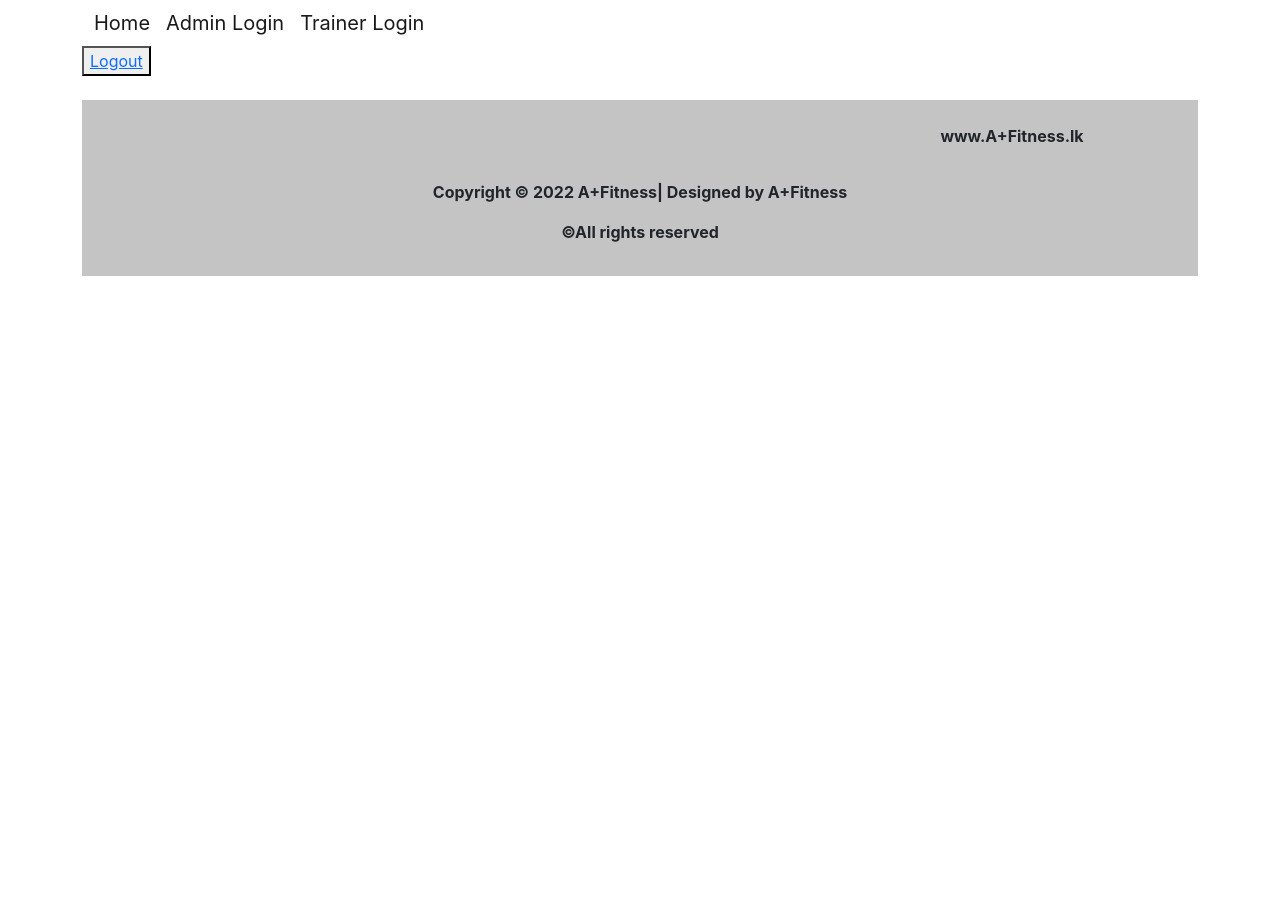
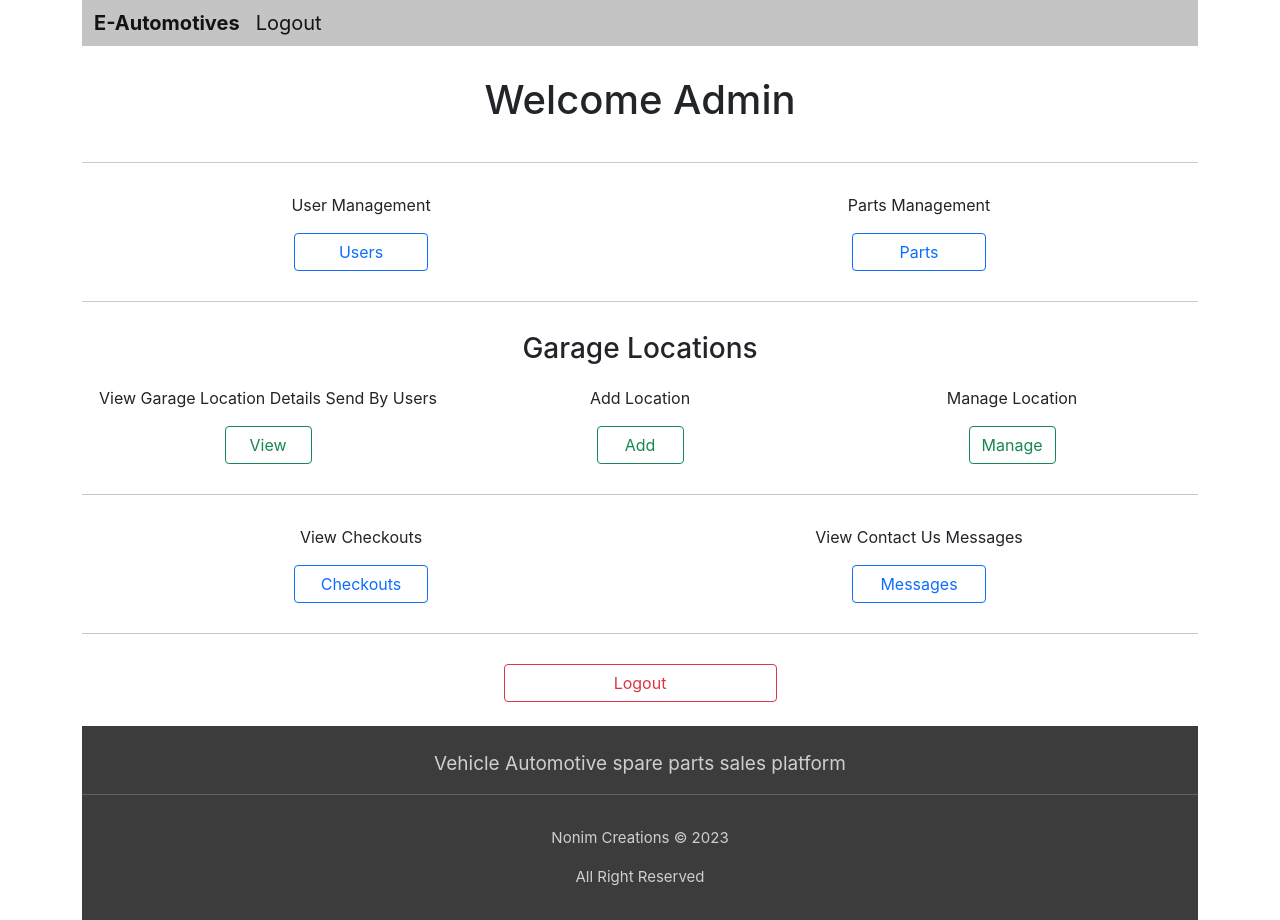
Before and after one commit to NonimUdara/E-Automotive-Web, a React (Create React App) app: page /home in a window 1280 px wide. Before the commit the page ends 800 px from the top, so only its background shows below. Built offline with nearby package versions, Linux system fonts and the light colour scheme.

Commit message:
change ui

```diff
--- a/public/index.html
+++ b/public/index.html
@@ -14,7 +14,6 @@
       manifest.json provides metadata used when your web app is installed on a
       user's mobile device or desktop. See https://developers.google.com/web/fundamentals/web-app-manifest/
     -->
-    <script src="https://kit.fontawesome.com/7178a61e4e.js" crossorigin="anonymous"></script>
     <link rel="manifest" href="%PUBLIC_URL%/manifest.json" />
     <link href="https://cdn.jsdelivr.net/npm/bootstrap@5.1.3/dist/css/bootstrap.min.css" rel="stylesheet" integrity="sha384-1BmE4kWBq78iYhFldvKuhfTAU6auU8tT94WrHftjDbrCEXSU1oBoqyl2QvZ6jIW3" crossorigin="anonymous">
     <script src="https://cdn.jsdelivr.net/npm/bootstrap@5.1.3/dist/js/bootstrap.bundle.min.js" integrity="sha384-ka7Sk0Gln4gmtz2MlQnikT1wXgYsOg+OMhuP+IlRH9sENBO0LRn5q+8nbTov4+1p" crossorigin="anonymous"></script>
--- a/src/components/AdminLogin/index.js
+++ b/src/components/AdminLogin/index.js
@@ -48,7 +48,7 @@ const Login = () => {
 			</nav>
 
 				<div class="row">
-					<img src={logo} style={{ height: '800px', width: '1350px'}} alt='background'>
+					<img src={logo} style={{ height: '750px', width: '1350px'}} alt='background'>
 					</img>
 				</div>
           <div class="row">
--- a/src/components/EditPost.js
+++ b/src/components/EditPost.js
@@ -1,7 +1,7 @@
 import React, { Component } from 'react';
 import axios from 'axios';
 import { useParams } from 'react-router-dom';
-import { MDBCol, MDBContainer, MDBRow, MDBFooter } from "mdbreact";
+import { MDBContainer, MDBRow, MDBFooter } from "mdbreact";
 
 class EditPost extends Component {
 
@@ -73,20 +73,19 @@ class EditPost extends Component {
   render() {
     return (
       <div>
-        <nav className="navbar navbar-expand-lg navbar-light" style={{ backgroundColor: '#C4C4C4', marginBottom: "10px" }}>
-          <div className="container-fluid">
+
+        <nav className="navbar navbar-expand-lg navbar-light" style={{ backgroundColor: '#C4C4C4' }}>
+          <div className="container">
             <button style={{ margin: '10px' }} className="navbar-toggler" type="button" data-bs-toggle="collapse" data-bs-target="#navbarNav" aria-controls="navbarNav" aria-expanded="false" aria-label="Toggle navigation">
               <span className="navbar-toggler-icon"></span>
             </button>
             <div className="collapse navbar-collapse" id="navbarNav">
               <ul className="navbar-nav">
                 <li className="nav-item">
-                  <a className="navbar-brand" aria-current="page" style={{ fontWeight: 'small', fontSize: 20 }} href="/"> </a>
-                </li><li className="nav-item">
-                  <a className="navbar-brand" aria-current="page" style={{ fontWeight: 'small', fontSize: 20 }} href="/adminpanel">Admin Panel</a>
+                  <a className="navbar-brand" aria-current="page" style={{ fontWeight: 'bold', fontSize: 20 }} href="/">E-Automotives</a>
                 </li>
-                <li className="nav-item">
-                  <a className="navbar-brand" aria-current="page" style={{ fontWeight: 'small', fontSize: 20 }} href="/">Logout</a>
+                <li className="nav-item" style={{}}>
+                  <a className="navbar-brand" aria-current="page" style={{ fontWeight: 'small', fontSize: 20, textAlign: 'right' }} href="/">Logout</a>
                 </li>
               </ul>
             </div>
@@ -94,8 +93,8 @@ class EditPost extends Component {
         </nav>
 
         <div className="col-md-8 mt-4 mx-auto">
-          <center><h3>Update User</h3></center>
-          <form className="needs-validation" noValidate>
+          <center><h3 style={{marginBottom: '30px'}}>Update User</h3></center>
+          <form className="needs-validation" noValidate style={{border:'1px solid black', borderRadius: '5px', padding: '20px'}}>
 
             <div className="form-group" style={{ marginBottom: '15px' }}>
               <label style={{ marginBottom: '5px' }}>Name</label>
@@ -127,35 +126,38 @@ class EditPost extends Component {
                 onChange={this.handleInputChange} />
             </div>
 
-            <button className="btn btn-warning w-100" type="submit" style={{ marginTop: '15px' }} onClick={this.onSubmit}>
-              <i className="far fa-check-square"></i>
-              &nbsp; Update
-            </button>
+            <center>
+              <button className="btn btn-outline-primary w-25" type="submit" style={{ marginTop: '15px', textAlign: 'center', alignItems: 'center' }} onClick={this.onSubmit}>
+                <i className="far fa-check-square"></i>
+                &nbsp; Update
+              </button>
+            </center>
 
           </form>
         </div>
 
-        <MDBFooter style={{ backgroundColor: '#C4C4C4',marginTop: "60px" }} className="font-small pt-4 mt-4">
+        <MDBFooter style={{ backgroundColor: '#3C3C3C' }} className="font-small pt-4 mt-4">
           <MDBContainer fluid className="text-center text-md-left">
             <MDBRow>
-              <MDBCol md="8">
-              </MDBCol>
-              <MDBCol md="4">
-                <p style={{ fontWeight: 'bold' }}>www.A+Fitness.lk</p>
-              </MDBCol>
+              <p style={{ fontWeight: 'regular', color: '#CFCFCF', fontSize: '19px' }}>Vehicle Automotive spare parts sales platform</p>
+              <hr style={{ color: '#CFCFCF', alignItems: 'center', textAlign: 'center' }}></hr>
             </MDBRow>
           </MDBContainer>
           <div className="footer-copyright text-center py-3">
             <MDBContainer fluid>
-              <p style={{ fontWeight: 'bold' }}>Copyright © 2022 A+Fitness| Designed by A+Fitness</p>
-              <p style={{ fontWeight: 'bold' }}>©All rights reserved</p>
+              <p style={{ fontWeight: 'regular', color: '#CFCFCF', fontSize: '15px' }}>Nonim Creations © 2023</p>
+              <p style={{ fontWeight: 'regular', color: '#CFCFCF', fontSize: '15px' }}>All Right Reserved</p>
             </MDBContainer>
           </div>
         </MDBFooter>
+
       </div>
     )
   }
 }
+
+// export default EditPost;
+
 export default (props) => (
   <EditPost
     {...props}
--- a/src/components/MemberDetails.js
+++ b/src/components/MemberDetails.js
@@ -1,6 +1,6 @@
 import React, { Component } from 'react';
 import axios from 'axios';
-import { MDBCol, MDBContainer, MDBRow, MDBFooter } from "mdbreact";
+import { MDBContainer, MDBRow, MDBFooter } from "mdbreact";
 
 export default class Home extends Component {
   constructor(props) {
@@ -66,30 +66,28 @@ export default class Home extends Component {
     return (
       <div className="container">
 
-        <nav className="navbar navbar-expand-lg navbar-light" style={{ backgroundColor: '#C4C4C4', marginBottom: '60px' }}>
-          <div className="container-fluid">
+        <nav className="navbar navbar-expand-lg navbar-light" style={{ backgroundColor: '#C4C4C4' }}>
+          <div className="container">
             <button style={{ margin: '10px' }} className="navbar-toggler" type="button" data-bs-toggle="collapse" data-bs-target="#navbarNav" aria-controls="navbarNav" aria-expanded="false" aria-label="Toggle navigation">
               <span className="navbar-toggler-icon"></span>
             </button>
             <div className="collapse navbar-collapse" id="navbarNav">
               <ul className="navbar-nav">
                 <li className="nav-item">
-                  <a className="navbar-brand" aria-current="page" style={{ fontWeight: 'small', fontSize: 20 }} href="/"> </a>
-                </li><li className="nav-item">
-                  <a className="navbar-brand" aria-current="page" style={{ fontWeight: 'small', fontSize: 20 }} href="/adminpanel">Admin Panel</a>
+                  <a className="navbar-brand" aria-current="page" style={{ fontWeight: 'bold', fontSize: 20 }} href="/">E-Automotives</a>
                 </li>
-                <li className="nav-item">
-                  <a className="navbar-brand" aria-current="page" style={{ fontWeight: 'small', fontSize: 20 }} href="/">Logout</a>
+                <li className="nav-item" style={{}}>
+                  <a className="navbar-brand" aria-current="page" style={{ fontWeight: 'small', fontSize: 20, textAlign: 'right' }} href="/">Logout</a>
                 </li>
               </ul>
             </div>
           </div>
         </nav>
 
-        <div className="row" style={{ marginBottom: '50px' }}>
+        <div className="row" style={{ marginBottom: '30px', marginTop: '30px' }}>
           <center>
             <h4>
-              Member Details
+              User Details
             </h4>
           </center></div>
         <div className="row">
@@ -124,9 +122,10 @@ export default class Home extends Component {
                 <td>{posts.email}</td>
                 <td>{posts.phone}</td>
                 <td>
-                  <a className="btn btn-warning" href={`/edit/${posts._id}`}>
+                  <a className="btn btn-primary" href={`/edit/${posts._id}`}>
                     <i className="fas fa-edit"></i>&nbsp;Edit
                   </a>
+                  &nbsp;
                   &nbsp;
                   <button className="btn btn-danger" onClick={() => this.onDelete(posts._id)}>
                     <i className="fa fa-trash"></i>&nbsp;Delete
@@ -135,27 +134,22 @@ export default class Home extends Component {
               </tr>
             ))}
           </tbody>
-          {/*<button className="btn btn-success"><a href="/add" style={{ textDecoration: 'none', color: 'white' }}>Create New Member</a></button>*/}
         </table>
 
-        <MDBFooter style={{ backgroundColor: '#C4C4C4', marginTop: "60px" }} className="font-small pt-4 mt-4">
+        <MDBFooter style={{ backgroundColor: '#3C3C3C' }} className="font-small pt-4 mt-4">
           <MDBContainer fluid className="text-center text-md-left">
             <MDBRow>
-              <MDBCol md="8">
-              </MDBCol>
-              <MDBCol md="4">
-                <p style={{ fontWeight: 'bold' }}>www.A+Fitness.lk</p>
-              </MDBCol>
+              <p style={{ fontWeight: 'regular', color: '#CFCFCF', fontSize: '19px' }}>Vehicle Automotive spare parts sales platform</p>
+              <hr style={{ color: '#CFCFCF', alignItems: 'center', textAlign: 'center' }}></hr>
             </MDBRow>
           </MDBContainer>
           <div className="footer-copyright text-center py-3">
             <MDBContainer fluid>
-              <p style={{ fontWeight: 'bold' }}>Copyright © 2022 A+Fitness| Designed by A+Fitness</p>
-              <p style={{ fontWeight: 'bold' }}>©All rights reserved</p>
+              <p style={{ fontWeight: 'regular', color: '#CFCFCF', fontSize: '15px' }}>Nonim Creations © 2023</p>
+              <p style={{ fontWeight: 'regular', color: '#CFCFCF', fontSize: '15px' }}>All Right Reserved</p>
             </MDBContainer>
           </div>
         </MDBFooter>
-
 
       </div>
 
--- a/src/components/UniqueDetail.js
+++ b/src/components/UniqueDetail.js
@@ -31,69 +31,52 @@ class PostDetails extends Component {
 
   render() {
 
-    const { name, email, address, age, height, weight, payment_status } = this.state.post;
+    const { name, email, phone } = this.state.post;
 
     return (
       <div style={{ marginTop: '20px' }}>
 
-        <nav className="navbar navbar-expand-lg navbar-light" style={{ backgroundColor: '#C4C4C4', marginBottom: '50px' }}>
-          <div className="container-fluid">
+        <nav className="navbar navbar-expand-lg navbar-light" style={{ backgroundColor: '#C4C4C4' }}>
+          <div className="container">
             <button style={{ margin: '10px' }} className="navbar-toggler" type="button" data-bs-toggle="collapse" data-bs-target="#navbarNav" aria-controls="navbarNav" aria-expanded="false" aria-label="Toggle navigation">
               <span className="navbar-toggler-icon"></span>
             </button>
             <div className="collapse navbar-collapse" id="navbarNav">
               <ul className="navbar-nav">
                 <li className="nav-item">
-                  <a className="navbar-brand" aria-current="page" style={{ fontWeight: 'small', fontSize: 20 }} href="/"> </a>
-                </li><li className="nav-item">
-                  <a className="navbar-brand" aria-current="page" style={{ fontWeight: 'small', fontSize: 20 }} href="/adminpanel">Admin Panel</a>
+                  <a className="navbar-brand" aria-current="page" style={{ fontWeight: 'bold', fontSize: 20 }} href="/">E-Automotives</a>
                 </li>
-                <li className="nav-item">
-                  <a className="navbar-brand" aria-current="page" style={{ fontWeight: 'small', fontSize: 20 }} href="/">Logout</a>
+                <li className="nav-item" style={{}}>
+                  <a className="navbar-brand" aria-current="page" style={{ fontWeight: 'small', fontSize: 20, textAlign: 'right' }} href="/">Logout</a>
                 </li>
               </ul>
             </div>
           </div>
         </nav>
 
-        <center style={{marginBottom:'50px'}}><h4>Unique Member Detail</h4></center>
+        <center style={{ marginBottom: '30px' ,marginTop: '30px' }}><h4>Unique User Detail</h4></center>
         <h4>{name}</h4>
         <hr />
 
-          <dl className="row" style={{ marginBottom: '100px' }}>
-            <dt className="col-sm-3">Email</dt>
-            <dd className="col-sm-9">{email}</dd>
+        <dl className="row" style={{ marginBottom: '100px' }}>
+          <dt className="col-sm-3">Email</dt>
+          <dd className="col-sm-9">{email}</dd>
 
-            <dt className="col-sm-3">Address</dt>
-            <dd className="col-sm-9">{address}</dd>
+          <dt className="col-sm-3">Phone Number</dt>
+          <dd className="col-sm-9">{phone}</dd>
+        </dl>
 
-            <dt className="col-sm-3">Age</dt>
-            <dd className="col-sm-9">{age}</dd>
-
-            <dt className="col-sm-3">Height</dt>
-            <dd className="col-sm-9">{height}</dd>
-
-            <dt className="col-sm-3">Weight</dt>
-            <dd className="col-sm-9">{weight}</dd>
-
-            <dt className="col-sm-3">Payment Status</dt>
-            <dd className="col-sm-9">{payment_status}</dd>
-          </dl>
-
-        <MDBFooter style={{ backgroundColor: '#C4C4C4' }} className="font-small pt-4 mt-4">
+        <MDBFooter style={{ backgroundColor: '#3C3C3C' }} className="font-small pt-4 mt-4">
           <MDBContainer fluid className="text-center text-md-left">
             <MDBRow>
-              <MDBCol md="8">
-              </MDBCol>
-              <MDBCol md="4">
-                <p style={{ fontWeight: 'bold' }}>www.A+Fitness.lk</p>
-              </MDBCol>
+              <p style={{ fontWeight: 'regular', color: '#CFCFCF', fontSize: '19px' }}>Vehicle Automotive spare parts sales platform</p>
+              <hr style={{ color: '#CFCFCF', alignItems: 'center', textAlign: 'center' }}></hr>
             </MDBRow>
           </MDBContainer>
           <div className="footer-copyright text-center py-3">
             <MDBContainer fluid>
-              <p style={{ fontWeight: 'bold' }}>Copyright © 2022 A+Fitness| Designed by A+Fitness</p>
-              <p style={{ fontWeight: 'bold' }}>©All rights reserved</p>
+              <p style={{ fontWeight: 'regular', color: '#CFCFCF', fontSize: '15px' }}>Nonim Creations © 2023</p>
+              <p style={{ fontWeight: 'regular', color: '#CFCFCF', fontSize: '15px' }}>All Right Reserved</p>
             </MDBContainer>
           </div>
         </MDBFooter>
@@ -103,7 +86,6 @@ class PostDetails extends Component {
   }
 
 }
-
 export default (props) => (
   <PostDetails
     {...props}
--- a/src/components/home.js
+++ b/src/components/home.js
@@ -5,52 +5,87 @@ export default class GymHome extends Component {
   render() {
     return (
       <div>
-        <nav className="navbar navbar-expand-lg navbar-light" style={{ backgroundColor: 'white' }}>
-          <div className="container-fluid">
+
+        <nav className="navbar navbar-expand-lg navbar-light" style={{ backgroundColor: '#C4C4C4' }}>
+          <div className="container">
             <button style={{ margin: '10px' }} className="navbar-toggler" type="button" data-bs-toggle="collapse" data-bs-target="#navbarNav" aria-controls="navbarNav" aria-expanded="false" aria-label="Toggle navigation">
               <span className="navbar-toggler-icon"></span>
             </button>
             <div className="collapse navbar-collapse" id="navbarNav">
               <ul className="navbar-nav">
                 <li className="nav-item">
-                  <a className="navbar-brand" aria-current="page" style={{ fontWeight: 'small', fontSize: 20 }} href="/">Home</a>
-                </li><li className="nav-item">
-                  <a className="navbar-brand" aria-current="page" style={{ fontWeight: 'small', fontSize: 20 }} href="/adminlogin">Admin Login</a>
+                  <a className="navbar-brand" aria-current="page" style={{ fontWeight: 'bold', fontSize: 20 }} href="/">E-Automotives</a>
                 </li>
-                <li className="nav-item">
-                  <a className="navbar-brand" aria-current="page" style={{ fontWeight: 'small', fontSize: 20 }} href="/trainerlogin">Trainer Login</a>
+                <li className="nav-item" style={{}}>
+                  <a className="navbar-brand" aria-current="page" style={{ fontWeight: 'small', fontSize: 20, textAlign: 'right' }} href="/">Logout</a>
                 </li>
               </ul>
             </div>
           </div>
         </nav>
 
-        <div>
-            <button>
-              <a href="/memberdetails">
-                Logout
-              </a>
-            </button>
+        <div className="container">
+          <div className="row">
+
+            <h1 style={{ textAlign: 'center', marginTop: '30px' }}> Welcome Admin</h1>
+            <hr style={{ marginTop: '30px', marginBottom: '30px' }}></hr>
+            <div className="col-6" style={{ alignItems: 'center', textAlign: 'center' }}>
+              <p>User Management</p>
+              <a className="btn btn-outline-primary w-25" href="/memberdetails" role="button">Users</a>
+            </div>
+            <div className="col-6" style={{ alignItems: 'center', textAlign: 'center' }}>
+              <p>Parts Management</p>
+              <a className="btn btn-outline-primary w-25" href="#" role="button">Parts</a>
+            </div>
+            <hr style={{ marginTop: '30px', marginBottom: '30px' }}></hr>
+
+            <h3 style={{ textAlign: 'center', marginBottom: '20px' }}>Garage Locations</h3>
+            <div className="col-4" style={{ alignItems: 'center', textAlign: 'center' }}>
+              <p>View Garage Location Details Send By Users</p>
+              <a className="btn btn-outline-success w-25" href="#" role="button">View</a>
+            </div>
+            <div className="col-4" style={{ alignItems: 'center', textAlign: 'center' }}>
+              <p>Add Location</p>
+              <a className="btn btn-outline-success w-25" href="#" role="button">Add</a>
+            </div>
+            <div className="col-4" style={{ alignItems: 'center', textAlign: 'center' }}>
+              <p>Manage Location</p>
+              <a className="btn btn-outline-success w-25" href="#" role="button">Manage</a>
+            </div>
+            <hr style={{ marginTop: '30px', marginBottom: '30px' }}></hr>
+
+            <div className="col-6" style={{ alignItems: 'center', textAlign: 'center' }}>
+              <p>View Checkouts</p>
+              <a className="btn btn-outline-primary w-25" href="/memberdetails" role="button">Checkouts</a>
+            </div>
+            <div className="col-6" style={{ alignItems: 'center', textAlign: 'center' }}>
+              <p>View Contact Us Messages</p>
+              <a className="btn btn-outline-primary w-25" href="#" role="button">Messages</a>
+            </div>
+            <hr style={{ marginTop: '30px', marginBottom: '30px', }}></hr>
+
+            <div className="col-12" style={{ alignItems: 'center', textAlign: 'center' }}>
+              <a className="btn btn-outline-danger w-25" href="/" role="button">Logout</a>
+            </div>
+
+          </div>
         </div>
 
-
-        <MDBFooter style={{ backgroundColor: '#C4C4C4', marginTop: "60px" }} className="font-small pt-4 mt-4">
+        <MDBFooter style={{ backgroundColor: '#3C3C3C' }} className="font-small pt-4 mt-4">
           <MDBContainer fluid className="text-center text-md-left">
             <MDBRow>
-              <MDBCol md="8">
-              </MDBCol>
-              <MDBCol md="4">
-                <p style={{ fontWeight: 'bold' }}>www.A+Fitness.lk</p>
-              </MDBCol>
+              <p style={{ fontWeight: 'regular', color: '#CFCFCF', fontSize: '19px' }}>Vehicle Automotive spare parts sales platform</p>
+              <hr style={{ color: '#CFCFCF', alignItems: 'center', textAlign: 'center' }}></hr>
             </MDBRow>
           </MDBContainer>
           <div className="footer-copyright text-center py-3">
             <MDBContainer fluid>
-              <p style={{ fontWeight: 'bold' }}>Copyright © 2022 A+Fitness| Designed by A+Fitness</p>
-              <p style={{ fontWeight: 'bold' }}>©All rights reserved</p>
+              <p style={{ fontWeight: 'regular', color: '#CFCFCF', fontSize: '15px' }}>Nonim Creations © 2023</p>
+              <p style={{ fontWeight: 'regular', color: '#CFCFCF', fontSize: '15px' }}>All Right Reserved</p>
             </MDBContainer>
           </div>
         </MDBFooter>
+
       </div>
     )
   }
```
Also changed, not shown: src/App.css (deleted, +0 -38 lines).
